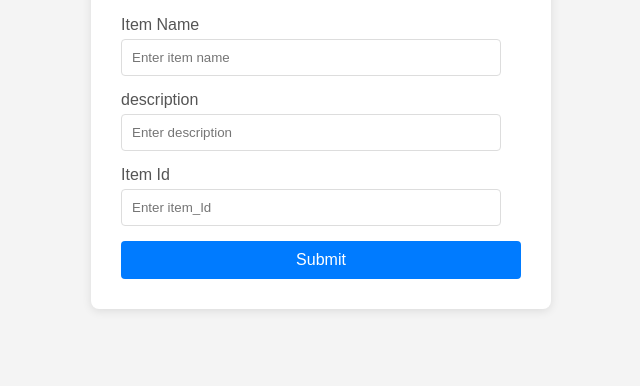
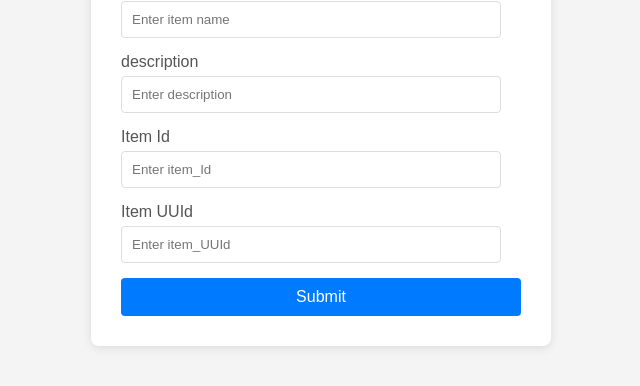
Before and after one commit to sharmasarita321/Castella, a plain HTML site: page TD_Frontend/templates/index.html in a window 1280 px wide. Shown: the part 292-678 px from the top of the page, without its empty margins (319-959 px from the left). Drawn offline with Linux system fonts and the light colour scheme.

Commit message:
master1 Second commit: Add Item UUID field.

```diff
--- a/TD_Frontend/templates/index.html
+++ b/TD_Frontend/templates/index.html
@@ -66,6 +66,10 @@
                 <label for="ItemId">Item Id</label>
                 <input type="number" id="item_Id" name="item_Id" placeholder="Enter item_Id" min="0" max="100" required>
             </div>
+            <div class="form-group">
+                <label for="ItemUUId">Item UUId</label>
+                <input type="number" id="item_UUId" name="item_UUId" placeholder="Enter item_UUId" min="0" max="100" required>
+            </div>
             <button type="submit">Submit </button>
         </form>
     </div>
```
